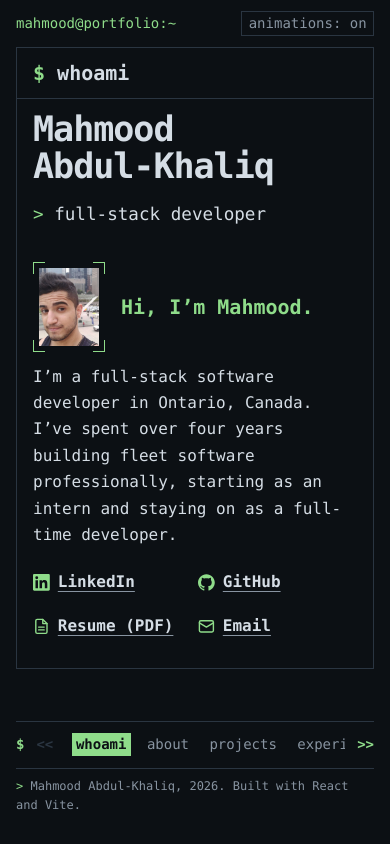
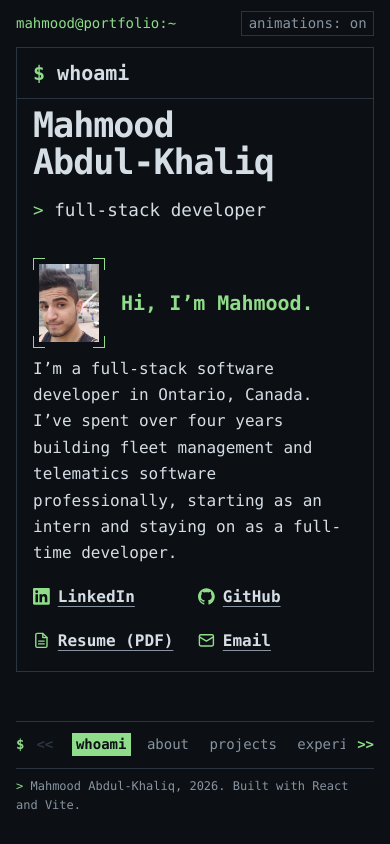
Before and after one commit to MahAbdulKhaliq/mahabdulkhaliq.github.io, a React (Vite) app: page / in a window 390 px wide. Built offline with nearby package versions, Linux system fonts and the light colour scheme.

Commit message:
Say "fleet management and telematics" on Home
The summary is a line longer, so Home's spacing is tightened to keep it
on one screen at 1280x800 and 375x812.

Co-Authored-By: Claude Fable 5.2 <noreply@anthropic.com>

```diff
--- a/src/components/Section/Section.css
+++ b/src/components/Section/Section.css
@@ -77,7 +77,7 @@
 }
 
 .out {
-  padding: var(--space-4) var(--window-pad) var(--space-6);
+  padding: var(--space-4) var(--window-pad);
 }
 
 /* While its command is being typed, a box is closed: only the command line
@@ -129,6 +129,6 @@
 
 @media (max-width: 720px) {
   .out {
-    padding-block: var(--space-3);
+    padding-block: var(--space-2);
   }
 }
--- a/src/content/profile.js
+++ b/src/content/profile.js
@@ -24,7 +24,7 @@ export const profile = {
   ],
   greeting: 'Hi, I’m Mahmood.',
   summary:
-    'I’m a full-stack software developer in Ontario, Canada. I’ve spent over four years building fleet software professionally, starting as an intern and staying on as a full-time developer.',
+    'I’m a full-stack software developer in Ontario, Canada. I’ve spent over four years building fleet management and telematics software professionally, starting as an intern and staying on as a full-time developer.',
   // Second portrait, shown to the right of the About me text. Set to '' to hide it.
   aboutPortrait: './photos/about.jpg', // upright 2:3
   // The About me text, in headed groups of paragraphs. Wrap a phrase in
--- a/src/tabs/Home/Home.css
+++ b/src/tabs/Home/Home.css
@@ -1,7 +1,7 @@
 /* ---------- Home ---------- */
 
 .hero {
-  padding: var(--space-3) 0 var(--space-2);
+  padding: 0 0 var(--space-2);
 }
 
 .name {
@@ -21,7 +21,7 @@
   grid-template-columns: clamp(9rem, 18vw, 13rem) minmax(0, 1fr);
   gap: var(--space-6) clamp(1.5rem, 4vw, 2.5rem);
   align-items: start;
-  margin-top: var(--space-8);
+  margin-top: var(--space-6);
 }
 
 .greeting {
@@ -69,7 +69,7 @@
 @media (max-width: 720px) {
   .intro {
     grid-template-columns: 4.5rem minmax(0, 1fr);
-    gap: 0.75rem 1rem;
+    gap: 0.5rem 1rem;
     align-items: center;
     margin-top: 0.5rem; /* the tagline above reserves a second line here */
   }
@@ -109,6 +109,6 @@
 /* Keeps the links on the first screen now that the footer line is taller. */
 @media (max-width: 720px) {
   .hero {
-    padding-top: 0;
+    padding-bottom: 0;
   }
 }
```
Also changed, not shown: public/projects/portfolio.png.
